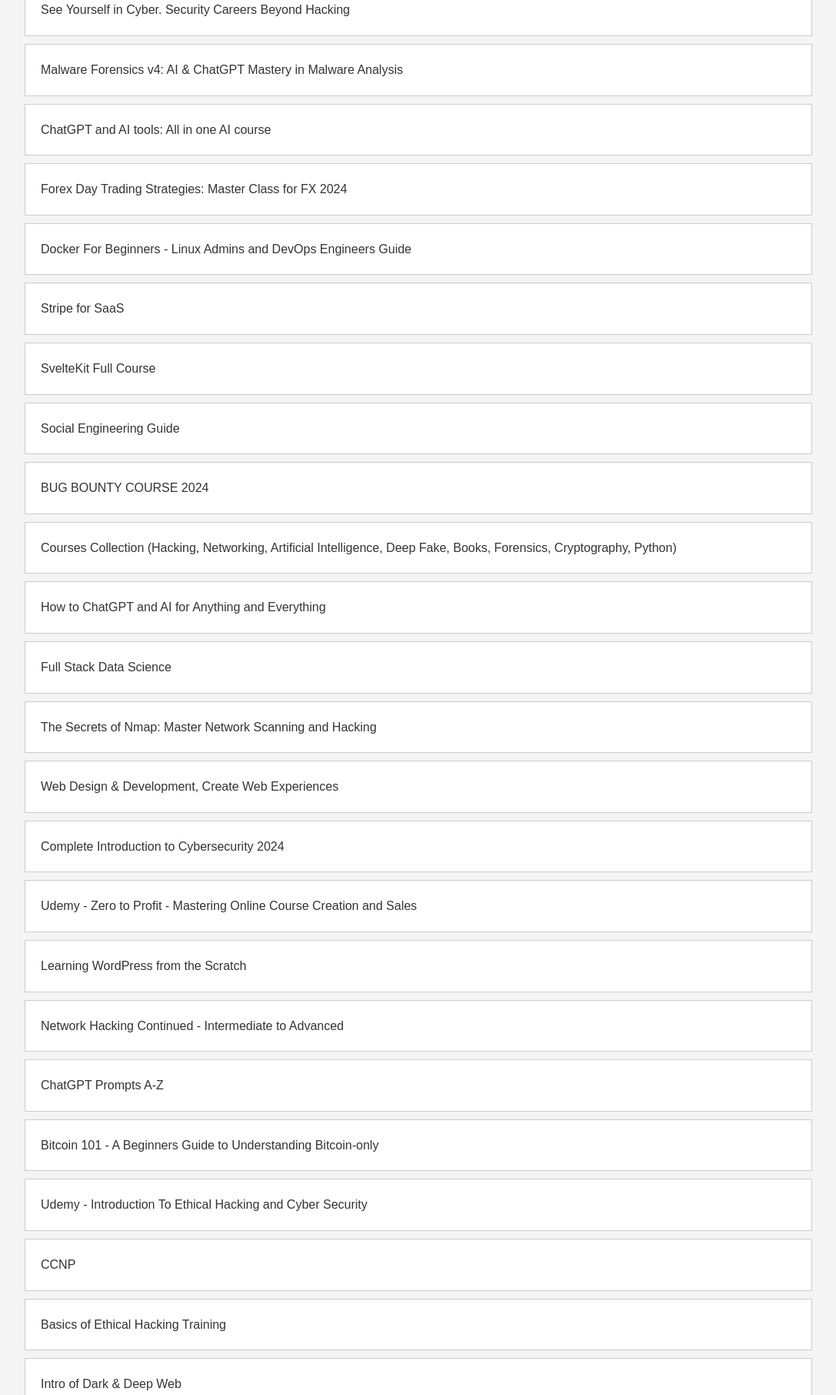
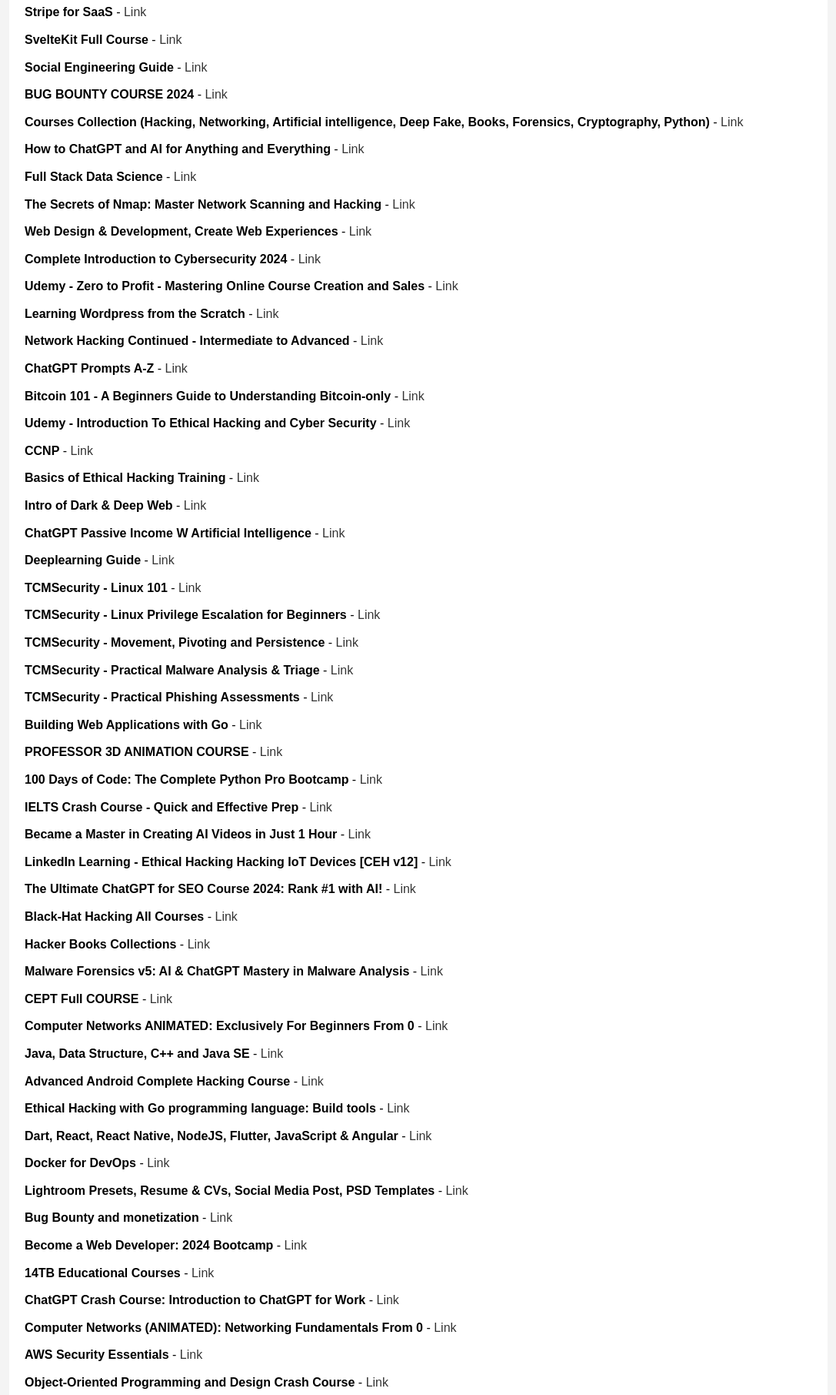
Before and after one commit to aravind0x7/feast, a plain HTML site: page index.html in a window 1280 px wide. Shown: the part 474-2286 px from the top of the page at 77% size, without its empty margins (96-1183 px from the left). Drawn offline with Linux system fonts and the light colour scheme.

Commit message:
Update index.html

```diff
--- a/index.html
+++ b/index.html
@@ -3,14 +3,14 @@
 <head>
     <meta charset="UTF-8">
     <meta name="viewport" content="width=device-width, initial-scale=1.0">
-    <title>Enjoy This Mini Feast 😸</title>
+    <title>Course Index</title>
     <style>
         body {
             font-family: Arial, sans-serif;
             line-height: 1.6;
-            background-color: #f4f4f4;
             margin: 0;
             padding: 0;
+            background-color: #f4f4f4;
         }
         .container {
             width: 80%;
@@ -22,30 +22,33 @@
             color: #fff;
             padding-top: 30px;
             min-height: 70px;
-            border-bottom: #77aaff 3px solid;
+            border-bottom: #bbb 1px solid;
+            text-align: center;
         }
-        header a {
-            color: #fff;
-            text-decoration: none;
-            text-transform: uppercase;
-            font-size: 16px;
+        header h1 {
+            margin: 0;
         }
-        ul {
-            padding: 0;
-            list-style: none;
+        .main-content {
+            background: #fff;
+            padding: 20px;
+            margin-top: 20px;
         }
-        ul li {
-            background: #fff;
-            margin-bottom: 10px;
-            padding: 20px;
-            border: #ccc 1px solid;
-        }
-        ul li a {
+        a {
             color: #333;
             text-decoration: none;
         }
-        ul li a:hover {
-            color: #77aaff;
+        a:hover {
+            text-decoration: underline;
+        }
+        ul {
+            list-style: none;
+            padding: 0;
+        }
+        li {
+            margin-bottom: 10px;
+        }
+        .course-title {
+            font-weight: bold;
         }
     </style>
 </head>
@@ -55,69 +58,72 @@
             <h1>Course Index</h1>
         </div>
     </header>
-    <div class="container">
+
+    <div class="container main-content">
         <ul>
-                <li><a href="https://mega.nz/folder/xncmjQYT#zbqmRESdLqXGpcSNOONlmg">The Secrets of Nmap: Master Network Scanning and Hacking</a></li>
-                <li><a href="https://mega.nz/folder/V7UmAS6J#VB5XPulAMCsxAxlTmB8eHw">Theoretical Foundations of AI in Cybersecurity</a></li>
-                <li><a href="https://mega.nz/folder/g70EBL4L#3b5JRKajDwbyGZytNFflcA">TOR DARKNET BUNDLE, 5 in 1 - Master the ART OF INVISIBILITY (Bitcoins, Hacking, Kali Linux)</a></li>
-                <li><a href="https://mega.nz/folder/rQNyiDRB#mNPBBvlZEXr3BN_BG_iqNA">The Youtube Blueprint: Make Content Creation your Career!</a></li>
-                <li><a href="https://mega.nz/folder/didl1Q7K#PQA291tcdJ1JsoA8562TfA">See Yourself in Cyber. Security Careers Beyond Hacking</a></li>
-                <li><a href="https://mega.nz/folder/FmcBFKzK#P-jwDBPAJobHUnRTOcGtkA">Malware Forensics v4: AI & ChatGPT Mastery in Malware Analysis</a></li>
-                <li><a href="https://mega.nz/folder/Ez1CQAiZ#yIQapITY2I7oFrci34bZkQ">ChatGPT and AI tools: All in one AI course</a></li>
-                <li><a href="https://mega.nz/folder/R7EkET4J#_Ew4tw5nISnihtSkI3AcMg">Forex Day Trading Strategies: Master Class for FX 2024</a></li>
-                <li><a href="https://mega.nz/folder/NucSRLoS#3AMAZSumBioDfljwQ1G8vg">Docker For Beginners - Linux Admins and DevOps Engineers Guide</a></li>
-                <li><a href="https://mega.nz/folder/c7lC2LBD#JzGYvDT7agtlTgcmKWkKCA">Stripe for SaaS</a></li>
-                <li><a href="https://mega.nz/folder/1vMSEJaJ#h3Mqqub33iQNr8rX6x5Ypg">SvelteKit Full Course</a></li>
-                <li><a href="https://mega.nz/folder/cohjnDCL#Bvpo670GPV-A0rHOEIH7eg">Social Engineering Guide</a></li>
-                <li><a href="https://mega.nz/folder/96AhRazA#Qci5-I29JIQobl4btJ7w0g">BUG BOUNTY COURSE 2024</a></li>
-                <li><a href="https://mega.nz/folder/13cS1B4A#_xPlkOc0TRoKRbQ98FaEfA">Courses Collection (Hacking, Networking, Artificial Intelligence, Deep Fake, Books, Forensics, Cryptography, Python)</a></li>
-                <li><a href="https://mega.nz/folder/9vs0hbhC#4GTqIyv6EZsxTfbhqJcWNg">How to ChatGPT and AI for Anything and Everything</a></li>
-                <li><a href="https://mega.nz/folder/v7R0BCjZ#k9ILPiuJ2S3UoyYIlsCTPA">Full Stack Data Science</a></li>
-                <li><a href="https://mega.nz/folder/xncmjQYT#zbqmRESdLqXGpcSNOONlmg">The Secrets of Nmap: Master Network Scanning and Hacking</a></li>
-                <li><a href="https://mega.nz/folder/cyEyFCrL#0imUsUTlHyPnqIQNHBcS1Q">Web Design & Development, Create Web Experiences</a></li>
-                <li><a href="https://mega.nz/folder/R2FE2LbI#yIddVFvA6MYChx8Rp6PMKQ">Complete Introduction to Cybersecurity 2024</a></li>
-                <li><a href="https://mega.nz/folder/MrMAkD4a#Ecw3C64vfkRofONiQZmpSw">Udemy - Zero to Profit - Mastering Online Course Creation and Sales</a></li>
-                <li><a href="https://mega.nz/folder/4j1miJrb#wP4OH7Oy0uzc-CBdeW69ng">Learning WordPress from the Scratch</a></li>
-                <li><a href="https://mega.nz/folder/IDtThSAR#KElsbOsqKc3oWDVehqLTgQ">Network Hacking Continued - Intermediate to Advanced</a></li>
-                <li><a href="https://mega.nz/folder/AgwVTT7T#1Xu0AM-LANE4D3bL0EQUBg">ChatGPT Prompts A-Z</a></li>
-                <li><a href="https://mega.nz/folder/wjlklSSA#9WDD18-TWPD-ZRFYaGJB7g">Bitcoin 101 - A Beginners Guide to Understanding Bitcoin-only</a></li>
-                <li><a href="https://mega.nz/folder/8uMC0KTA#Tt7ThcYBYBnba6KQDfXNFA">Udemy - Introduction To Ethical Hacking and Cyber Security</a></li>
-                <li><a href="https://mega.nz/folder/gNBTjQKZ#0Htki8TyvJFwHQtpTjPkNg">CCNP</a></li>
-                <li><a href="https://mega.nz/folder/J7ARwAiB#yGy3LmBUVuUnCL6PWsX3mA">Basics of Ethical Hacking Training</a></li>
-                <li><a href="https://mega.nz/folder/8r8hDSCK#h_u_pdZzi4WKFtTiPFDmkg">Intro of Dark & Deep Web</a></li>
-                <li><a href="https://mega.nz/file/JmVBxITJ#ZzUdeD6QgZ-5U3JwG_eG2WfBigECOPMmLcCUdAHA7rI">ChatGPT Passive Income With Artificial Intelligence</a></li>
-                <li><a href="https://mega.nz/folder/rs1VhDKL#vANENWS0_lejlCSk3XKuuQ">Deeplearning Guide</a></li>
-                <li><a href="https://mega.nz/folder/z6RFEIYZ#93ZN1XU_hRJikleN9WIgow">TCMSecurity - Linux 101</a></li>
-                <li><a href="https://mega.nz/folder/viRBGIiR#B_UW6lMw2ODS5Obd1EOtBA">TCMSecurity - Linux Privilege Escalation for Beginners</a></li>
-                <li><a href="https://mega.nz/folder/2nB3kACZ#6X1kbg20XJXVGKczmRQHjA">TCMSecurity - Movement, Pivoting and Persistence</a></li>
-                <li><a href="https://mega.nz/folder/zrQHlKyS#ZUPIYssfkZaXj578WIUtWQ">TCMSecurity - Practical Malware Analysis & Triage</a></li>
-                <li><a href="https://mega.nz/folder/frgnVY5A#A02_HFg-SKzn21jpG3l-Lg">TCMSecurity - Practical Phishing Assessments</a></li>
-                <li><a href="https://mega.nz/#!E74D3B4B!nFn7QaOVUuWpodgZTw8g_wzVMGhygZtp6k60_6KK3HM">Building Web Applications with Go</a></li>
-                <li><a href="https://mega.nz/folder/YmBgQIhD#SceicTo0Ip8SxolCHQZkCQ">PROFESSOR 3D ANIMATION COURSE</a></li>
-                <li><a href="https://mega.nz/folder/Sigj1SIB#u1Pv-FgDaPY6PwiRUotVZw">100 Days of Code: The Complete Python Pro Bootcamp</a></li>
-                <li><a href="https://mega.nz/folder/dEAEHZaK#CsjJCV5R_9VOQwP4lF5g2g">IELTS Crash Course - Quick and Effective Prep</a></li>
-                <li><a href="https://mega.nz/folder/w2Q2SKYb#PL4WUD4uQ8SEVoeb2Hg9dQ">Became a Master in Creating AI Videos in Just 1 Hour</a></li>
-                <li><a href="https://mega.nz/folder/nnFGwC6C#SPgFzPci8SGVDp77jXINgQ">LinkedIn Learning - Ethical Hacking IoT Devices [CEH v12]</a></li>
-                <li><a href="https://mega.nz/folder/lA5mDTRb#i8TO8rY5tt_nTi5U4iwD0g">The Ultimate ChatGPT for SEO Course 2024: Rank #1 with AI!</a></li>
-                <li><a href="https://mega.nz/folder/c9FhVBbD#YZX2zNRK_aPa-2LUyQk0RQ">Black-Hat Hacking All Courses</a></li>
-                <li><a href="https://mega.nz/folder/wmMC3D4L#uFiihBBhLziL-1F8phOQLg">Hacker Books Collections</a></li>
-                <li><a href="https://mega.nz/folder/M7JmQKgK#_Yr4QcnxyipDug-y73t6pg">Malware Forensics v5: AI & ChatGPT Mastery in Malware Analysis</a></li>
-                <li><a href="https://mega.nz/folder/Tp8TlCpS#kA9gZ8-V2bMiD_Pw-pRmzA">CEPT Full COURSE</a></li>
-                <li><a href="https://mega.nz/folder/EyBB3A7A#UOOxSJL0_d4jLnIjF3ZrcA">Computer Networks ANIMATED: Exclusively For Beginners From 0</a></li>
-                <li><a href="https://mega.nz/folder/VkYjWCAK#zM9c7yw5_h5bN4MfqlYOMw">Java, Data Structure, C++ and Java SE</a></li>
-                <li><a href="https://mega.nz/folder/7dAFRCpT#0JgiKnK0ZC1QuZclmE3QKQ">Advanced Android Complete Hacking Course</a></li>
-                <li><a href="https://mega.nz/folder/Ss5GgZrK#zQXdxW0a6qO4xxF2dP9VHg">Ethical Hacking with Go Programming Language: Build Tools</a></li>
-                <li><a href="https://mega.nz/folder/b4R0XYgQ#2MwhL9kqZThHmeD9dc4SVA">Dart, React, React Native, NodeJS, Flutter, JavaScript & Angular</a></li>
-                <li><a href="https://mega.nz/folder/Wkgz1SJL#s9nlHSR8QTC2HigupWATJw">Docker for DevOps</a></li>
-                <li><a href="https://mega.nz/folder/ZgARhYzQ#Oxlx5MWg4PfJrsEdSBOIYg">Lightroom Presets, Resume & CVs, Social Media Post, PSD Templates</a></li>
-                <li><a href="https://mega.nz/folder/b9FmTZQS#3Mkt0NtiB5cRMeGuLB4A9w">Bug Bounty and Monetization</a></li>
-                <li><a href="https://mega.nz/folder/l1BBxIYb#24Vxv06F6vgbAxmj3jKj4g">Become a Web Developer: 2024 Bootcamp</a></li>
-                <li><a href="https://mega.nz/folder/NU1mQSBK#c1Ebcq_Fo7o7K2ZpW24O2g">14TB Educational Courses</a></li>
-                <li><a href="https://mega.nz/folder/Vo9i3aSZ#U5jG9s1de9Z2LJ7Tx07gfQ">ChatGPT Crash Course: Introduction to ChatGPT for Work</a></li>
-                <li><a href="https://mega.nz/folder/AwBF2ApQ#bA1RrA73k1z2vCSt1jctbA">Computer Networks (ANIMATED): Networking Fundamentals From 0</a></li>
-                <li><a href="https://mega.nz/folder/I6JjlSBI#jNkHvnFWn3UN0ftgCw1jHg">AWS Security Essentials</a></li>
-                <li><a href="https://mega.nz/folder/Q9hV1A5S#jW5Vfs38FwvDDzO_X6DBhA">Object-Oriented Programming and Design Crash Course</a></li>
-            </ul>
+            <li><span class="course-title">The Secrets of Nmap: Master Network Scanning and Hacking</span> - <a href="https://mega.nz/folder/xncmjQYT#zbqmRESdLqXGpcSNOONlmg" target="_blank">Link</a></li>
+            <li><span class="course-title">Theoretical Foundations of AI in Cybersecurity</span> - <a href="https://mega.nz/folder/V7UmAS6J#VB5XPulAMCsxAxlTmB8eHw" target="_blank">Link</a></li>
+            <li><span class="course-title">TOR DARKNET BUNDLE, 5 in 1 - Master the ART OF INVISIBILITY (Bitcoins, Hacking, Kali Linux)</span> - <a href="https://mega.nz/folder/g70EBL4L#3b5JRKajDwbyGZytNFflcA" target="_blank">Link</a></li>
+            <li><span class="course-title">The Youtube Blueprint: Make Content Creation your Career!</span> - <a href="https://mega.nz/folder/rQNyiDRB#mNPBBvlZEXr3BN_BG_iqNA" target="_blank">Link</a></li>
+            <li><span class="course-title">See Yourself in Cyber. Security Careers Beyond Hacking</span> - <a href="https://mega.nz/folder/didl1Q7K#PQA291tcdJ1JsoA8562TfA" target="_blank">Link</a></li>
+            <li><span class="course-title">Malware Forensics v4: AI & ChatGPT Mastery in Malware Analysis</span> - <a href="https://mega.nz/folder/FmcBFKzK#P-jwDBPAJobHUnRTOcGtkA" target="_blank">Link</a></li>
+            <li><span class="course-title">ChatGPT and AI tools: All in one AI course</span> - <a href="https://mega.nz/folder/Ez1CQAiZ#yIQapITY2I7oFrci34bZkQ" target="_blank">Link</a></li>
+            <li><span class="course-title">Forex Day Trading Strategies: Master Class for FX 2024</span> - <a href="https://mega.nz/folder/R7EkET4J#_Ew4tw5nISnihtSkI3AcMg" target="_blank">Link</a></li>
+            <li><span class="course-title">Docker For Beginners - Linux Admins and DevOps Engineers Guide</span> - <a href="https://mega.nz/folder/NucSRLoS#3AMAZSumBioDfljwQ1G8vg" target="_blank">Link</a></li>
+            <li><span class="course-title">Stripe for SaaS</span> - <a href="https://mega.nz/folder/c7lC2LBD#JzGYvDT7agtlTgcmKWkKCA" target="_blank">Link</a></li>
+            <li><span class="course-title">SvelteKit Full Course</span> - <a href="https://mega.nz/folder/1vMSEJaJ#h3Mqqub33iQNr8rX6x5Ypg" target="_blank">Link</a></li>
+            <li><span class="course-title">Social Engineering Guide</span> - <a href="https://mega.nz/folder/cohjnDCL#Bvpo670GPV-A0rHOEIH7eg" target="_blank">Link</a></li>
+            <li><span class="course-title">BUG BOUNTY COURSE 2024</span> - <a href="https://mega.nz/folder/96AhRazA#Qci5-I29JIQobl4btJ7w0g" target="_blank">Link</a></li>
+            <li><span class="course-title">Courses Collection (Hacking, Networking, Artificial intelligence, Deep Fake, Books, Forensics, Cryptography, Python)</span> - <a href="https://mega.nz/folder/13cS1B4A#_xPlkOc0TRoKRbQ98FaEfA" target="_blank">Link</a></li>
+            <li><span class="course-title">How to ChatGPT and AI for Anything and Everything</span> - <a href="https://mega.nz/folder/9vs0hbhC#4GTqIyv6EZsxTfbhqJcWNg" target="_blank">Link</a></li>
+            <li><span class="course-title">Full Stack Data Science</span> - <a href="https://mega.nz/folder/v7R0BCjZ#k9ILPiuJ2S3UoyYIlsCTPA" target="_blank">Link</a></li>
+            <li><span class="course-title">The Secrets of Nmap: Master Network Scanning and Hacking</span> - <a href="https://mega.nz/folder/xncmjQYT#zbqmRESdLqXGpcSNOONlmg" target="_blank">Link</a></li>
+            <li><span class="course-title">Web Design & Development, Create Web Experiences</span> - <a href="https://mega.nz/folder/cyEyFCrL#0imUsUTlHyPnqIQNHBcS1Q" target="_blank">Link</a></li>
+            <li><span class="course-title">Complete Introduction to Cybersecurity 2024</span> - <a href="https://mega.nz/folder/R2FE2LbI#yIddVFvA6MYChx8Rp6PMKQ" target="_blank">Link</a></li>
+            <li><span class="course-title">Udemy - Zero to Profit - Mastering Online Course Creation and Sales</span> - <a href="https://mega.nz/folder/MrMAkD4a#Ecw3C64vfkRofONiQZmpSw" target="_blank">Link</a></li>
+            <li><span class="course-title">Learning Wordpress from the Scratch</span> - <a href="https://mega.nz/folder/4j1miJrb#wP4OH7Oy0uzc-CBdeW69ng" target="_blank">Link</a></li>
+            <li><span class="course-title">Network Hacking Continued - Intermediate to Advanced</span> - <a href="https://mega.nz/folder/IDtThSAR#KElsbOsqKc3oWDVehqLTgQ" target="_blank">Link</a></li>
+            <li><span class="course-title">ChatGPT Prompts A-Z</span> - <a href="https://mega.nz/folder/AgwVTT7T#1Xu0AM-LANE4D3bL0EQUBg" target="_blank">Link</a></li>
+            <li><span class="course-title">Bitcoin 101 - A Beginners Guide to Understanding Bitcoin-only</span> - <a href="https://mega.nz/folder/wjlklSSA#9WDD18-TWPD-ZRFYaGJB7g" target="_blank">Link</a></li>
+            <li><span class="course-title">Udemy - Introduction To Ethical Hacking and Cyber Security</span> - <a href="https://mega.nz/folder/8uMC0KTA#Tt7ThcYBYBnba6KQDfXNFA" target="_blank">Link</a></li>
+            <li><span class="course-title">CCNP</span> - <a href="https://mega.nz/folder/gNBTjQKZ#0Htki8TyvJFwHQtpTjPkNg" target="_blank">Link</a></li>
+            <li><span class="course-title">Basics of Ethical Hacking Training</span> - <a href="https://mega.nz/folder/J7ARwAiB#yGy3LmBUVuUnCL6PWsX3mA" target="_blank">Link</a></li>
+            <li><span class="course-title">Intro of Dark & Deep Web</span> - <a href="https://mega.nz/folder/8r8hDSCK#h_u_pdZzi4WKFtTiPFDmkg" target="_blank">Link</a></li>
+            <li><span class="course-title">ChatGPT Passive Income W Artificial Intelligence</span> - <a href="https://mega.nz/file/JmVBxITJ#ZzUdeD6QgZ-5U3JwG_eG2WfBigECOPMmLcCUdAHA7rI" target="_blank">Link</a></li>
+            <li><span class="course-title">Deeplearning Guide</span> - <a href="https://mega.nz/folder/rs1VhDKL#vANENWS0_lejlCSk3XKuuQ" target="_blank">Link</a></li>
+            <li><span class="course-title">TCMSecurity - Linux 101</span> - <a href="https://mega.nz/folder/z6RFEIYZ#93ZN1XU_hRJikleN9WIgow" target="_blank">Link</a></li>
+            <li><span class="course-title">TCMSecurity - Linux Privilege Escalation for Beginners</span> - <a href="https://mega.nz/folder/viRBGIiR#B_UW6lMw2ODS5Obd1EOtBA" target="_blank">Link</a></li>
+            <li><span class="course-title">TCMSecurity - Movement, Pivoting and Persistence</span> - <a href="https://mega.nz/folder/2nB3kACZ#6X1kbg20XJXVGKczmRQHjA" target="_blank">Link</a></li>
+            <li><span class="course-title">TCMSecurity - Practical Malware Analysis & Triage</span> - <a href="https://mega.nz/folder/zrQHlKyS#ZUPIYssfkZaXj578WIUtWQ" target="_blank">Link</a></li>
+            <li><span class="course-title">TCMSecurity - Practical Phishing Assessments</span> - <a href="https://mega.nz/folder/frgnVY5A#A02_HFg-SKzn21jpG3l-Lg" target="_blank">Link</a></li>
+            <li><span class="course-title">Building Web Applications with Go</span> - <a href="https://mega.nz/#!E74D3B4B!nFn7QaOVUuWpodgZTw8g_wzVMGhygZtp6k60_6KK3HM" target="_blank">Link</a></li>
+            <li><span class="course-title">PROFESSOR 3D ANIMATION COURSE</span> - <a href="https://mega.nz/folder/YmBgQIhD#SceicTo0Ip8SxolCHQZkCQ" target="_blank">Link</a></li>
+            <li><span class="course-title">100 Days of Code: The Complete Python Pro Bootcamp</span> - <a href="https://mega.nz/folder/QytzGIZR#NX_FWFD-Z19eYNmEEn696Q" target="_blank">Link</a></li>
+            <li><span class="course-title">IELTS Crash Course - Quick and Effective Prep</span> - <a href="https://mega.nz/folder/lqFl2LJR#6nWkxZYBPeDyVyhTZIIDqg" target="_blank">Link</a></li>
+            <li><span class="course-title">Became a Master in Creating AI Videos in Just 1 Hour</span> - <a href="https://mega.nz/folder/wq9jEKYB#qDU3QH1us2uWX2i5KlCBHg" target="_blank">Link</a></li>
+            <li><span class="course-title">LinkedIn Learning - Ethical Hacking Hacking IoT Devices [CEH v12]</span> - <a href="https://mega.nz/folder/dq8GABjY#jBkahl9wJB83OkTf_0LbbA" target="_blank">Link</a></li>
+            <li><span class="course-title">The Ultimate ChatGPT for SEO Course 2024: Rank #1 with AI!</span> - <a href="https://mega.nz/folder/lvEEQKZD#2hf6Mm_hI21v-MRIRqk-4A" target="_blank">Link</a></li>
+            <li><span class="course-title">Black-Hat Hacking All Courses</span> - <a href="https://mega.nz/folder/E1c0kRyL#d4L37n8wZM3QQW7VpCT2ZQ" target="_blank">Link</a></li>
+            <li><span class="course-title">Hacker Books Collections</span> - <a href="https://mega.nz/folder/NmU0XKDa#6ods5o9dqxbM1RRGDkQQAw" target="_blank">Link</a></li>
+            <li><span class="course-title">Malware Forensics v5: AI & ChatGPT Mastery in Malware Analysis</span> - <a href="https://mega.nz/folder/JzdiAAqI#chaPzhcGj9RwRzwG9STqLQ" target="_blank">Link</a></li>
+            <li><span class="course-title">CEPT Full COURSE</span> - <a href="https://mega.nz/folder/OygkAYwb#eeREhbO5jMXIM77bRAxs6A" target="_blank">Link</a></li>
+            <li><span class="course-title">Computer Networks ANIMATED: Exclusively For Beginners From 0</span> - <a href="https://mega.nz/folder/1vszHBRY#lzfAqmFpjZHFzSXpaVghSw" target="_blank">Link</a></li>
+            <li><span class="course-title">Java, Data Structure, C++ and Java SE</span> - <a href="https://mega.nz/folder/QkwEGAII#0CDNw-mvSDJYcB603RYhBg" target="_blank">Link</a></li>
+            <li><span class="course-title">Advanced Android Complete Hacking Course</span> - <a href="https://mega.nz/folder/E1c0kRyL#d4L37n8wZM3QQW7VpCT2ZQ/folder/VhFkFR7S" target="_blank">Link</a></li>
+            <li><span class="course-title">Ethical Hacking with Go programming language: Build tools</span> - <a href="https://mega.nz/file/HkhQibBB#cJZ-AWEblc6gOTWCNORWzKL1ykvvnL9Y4yfa7Pp0j3Q" target="_blank">Link</a></li>
+            <li><span class="course-title">Dart, React, React Native, NodeJS, Flutter, JavaScript & Angular</span> - <a href="https://mega.nz/folder/fWpWnTaB#s7Wo1-WzlLTcROcB0HXL0w" target="_blank">Link</a></li>
+            <li><span class="course-title">Docker for DevOps</span> - <a href="https://mega.nz/folder/WEIU1LaA#rY4o0lGxFBTSe-ZtUsvB4w" target="_blank">Link</a></li>
+            <li><span class="course-title">Lightroom Presets, Resume & CVs, Social Media Post, PSD Templates</span> - <a href="https://mega.nz/folder/VXkXHBIS#KPgfqxRD9WrovLzBQUdALA" target="_blank">Link</a></li>
+            <li><span class="course-title">Bug Bounty and monetization</span> - <a href="https://mega.nz/folder/96AhRazA#Qci5-I29JIQobl4btJ7w0g" target="_blank">Link</a></li>
+            <li><span class="course-title">Become a Web Developer: 2024 Bootcamp</span> - <a href="https://mega.nz/folder/s6E1nJ6K#h4YH25R21Z4VoE1g4dAD9w" target="_blank">Link</a></li>
+            <li><span class="course-title">14TB Educational Courses</span> - <a href="https://drive.google.com/drive/folders/11oDlkh3v7SKhE-GueVriPHivPOZFMw4G" target="_blank">Link</a></li>
+            <li><span class="course-title">ChatGPT Crash Course: Introduction to ChatGPT for Work</span> - <a href="https://mega.nz/folder/42t3lbCL#MqG6Y1WWjT9nzYdPDju9WQ" target="_blank">Link</a></li>
+            <li><span class="course-title">Computer Networks (ANIMATED): Networking Fundamentals From 0</span> - <a href="https://mega.nz/folder/5ilH0BJZ#fPhQIWEYKlkyfxWUGStP4w" target="_blank">Link</a></li>
+            <li><span class="course-title">AWS Security Essentials</span> - <a href="https://mega.nz/folder/h38yBLJK#RlfZCrZkGNylDWpNUlYWBQ" target="_blank">Link</a></li>
+            <li><span class="course-title">Object-Oriented Programming and Design Crash Course</span> - <a href="https://mega.nz/folder/knd0zYxb#bLTFPAGx7tR6M_FEetHhvQ" target="_blank">Link</a></li>
+            <li><span class="course-title">Ethical Hacking Masterclass</span> - <a href="https://drive.google.com/drive/folders/1mZwaNmPJB6OcGf-lSejIvbU8y2YxjDt4" target="_blank">Link</a></li>
+            <li><span class="course-title">MACHINE LEARNING WITH COMPLETE PYTHON (BASIC TO ADVANCED)</span> - <a href="https://mega.nz/folder/1Ip3xSgT#QBATxJcbIqYFtg6muJKArw" target="_blank">Link</a></li>
+        </ul>
     </div>
 </body>
 </html>
```
